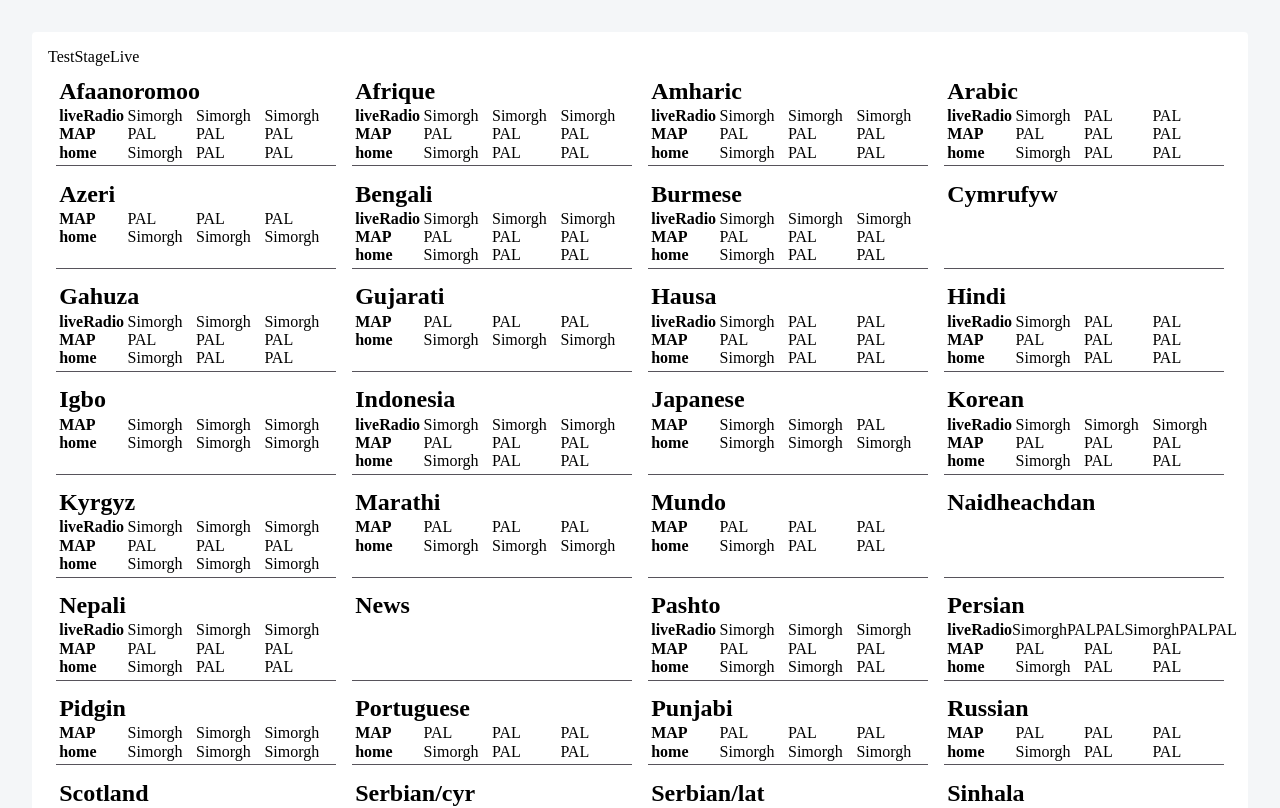
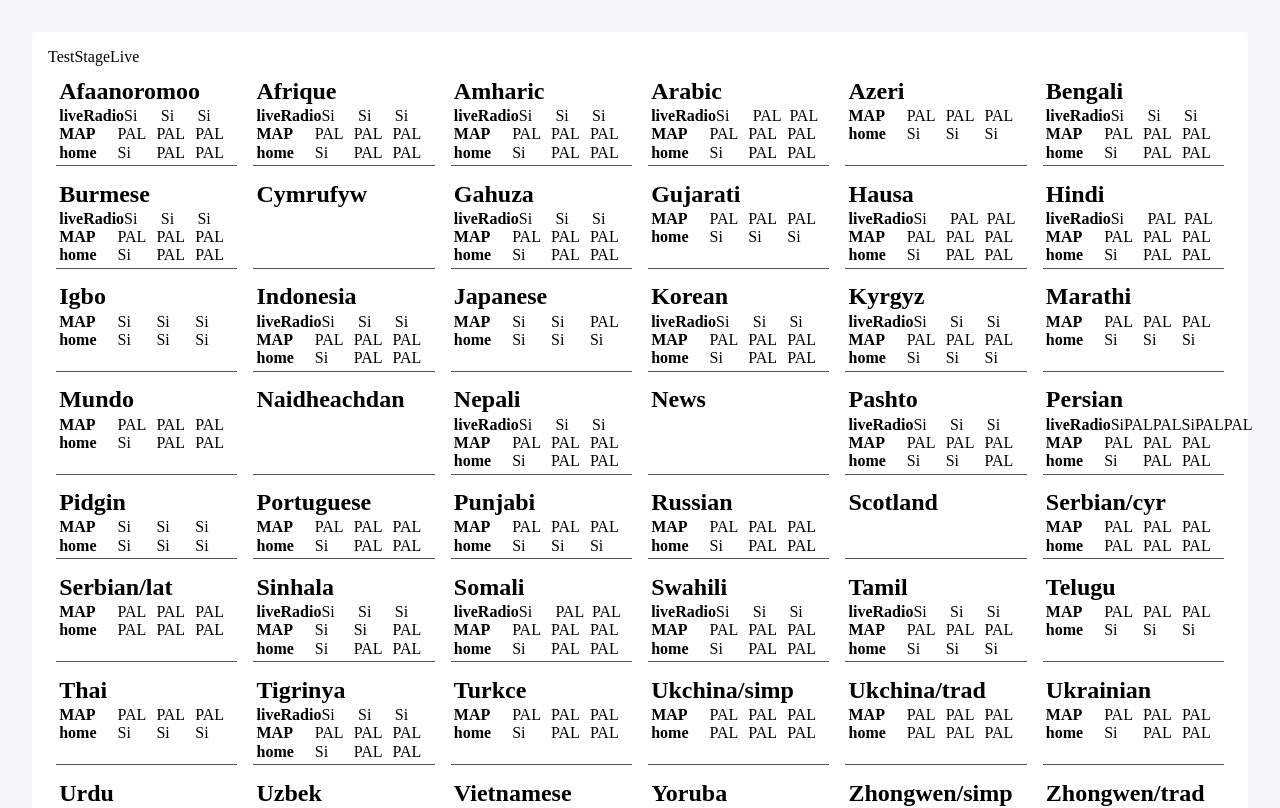
Before and after one commit to karinathomasbbc/ws-media-dashboard, a React (Create React App) app in the folder media-dashboard-react/: page / in a window 1280 px wide. Shown: the top 808 px of the page. Built offline with nearby package versions, Linux system fonts and the light colour scheme.

Commit message:
Further layout tweaks to services

```diff
--- a/media-dashboard-react/src/components/EnvironmentItem.js
+++ b/media-dashboard-react/src/components/EnvironmentItem.js
@@ -4,7 +4,15 @@ import styled from "styled-components/macro";
 const Wrapper = styled.div``;
 
 const EnvironmentItem = ({ renderer }) => {
-  return <Wrapper>{renderer}</Wrapper>;
+  const handleEnvItemText = text => {
+    if (text.toLowerCase() === "simorgh") {
+      return "Si";
+    } else {
+      return text;
+    }
+  };
+
+  return <Wrapper>{handleEnvItemText(renderer)}</Wrapper>;
 };
 
 export default EnvironmentItem;
--- a/media-dashboard-react/src/components/Service.js
+++ b/media-dashboard-react/src/components/Service.js
@@ -10,7 +10,7 @@ const ServiceWrapper = styled.div`
   margin: 0.5rem 0.5rem 0.2rem;
   border-bottom: ${Colors.darkGrey} 1px solid;
   flex: 1;
-  min-width: 20%;
+  min-width: 15%;
 `;
 
 const ServiceTitleRow = styled(TableRow)`
@@ -24,6 +24,10 @@ const ServiceTitle = styled.span`
 
 const PageTypeTitle = styled.span`
   font-weight: bold;
+`;
+
+const PageTypeTitleDataItem = styled(TableDataItem)`
+  flex: 1.5;
 `;
 
 const capitaliseFirstLetter = string => {
@@ -43,17 +47,13 @@ const Service = ({ serviceName, pageTypes }) => {
       {pageTypes.map(page => {
         return (
           <TableRow>
-            <TableDataItem>
+            <PageTypeTitleDataItem>
               <PageTypeTitle>{page.type}</PageTypeTitle>
-            </TableDataItem>
+            </PageTypeTitleDataItem>
             {page.environments.map(environment => {
               return (
                 <TableDataItem>
-                  <EnvironmentItem
-                    env={environment.env}
-                    renderer={environment.renderer}
-                    path={environment.path}
-                  />
+                  <EnvironmentItem renderer={environment.renderer} />
                 </TableDataItem>
               );
             })}
--- a/media-dashboard-react/src/components/TableDataItem.js
+++ b/media-dashboard-react/src/components/TableDataItem.js
@@ -5,8 +5,8 @@ const TableDataItem = styled.div`
   flex: 1;
 `;
 
-const TableDataItemComponent = ({ children }) => {
-  return <TableDataItem>{children}</TableDataItem>;
+const TableDataItemComponent = ({ children, className }) => {
+  return <TableDataItem className={className}>{children}</TableDataItem>;
 };
 
 export default TableDataItemComponent;
```
